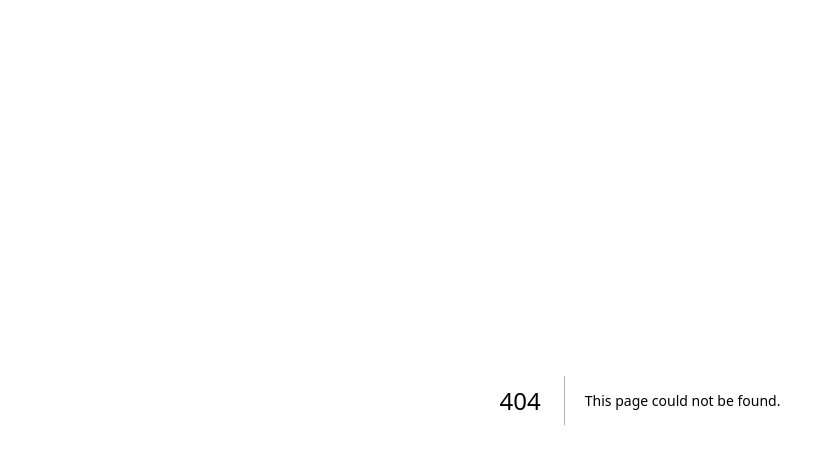
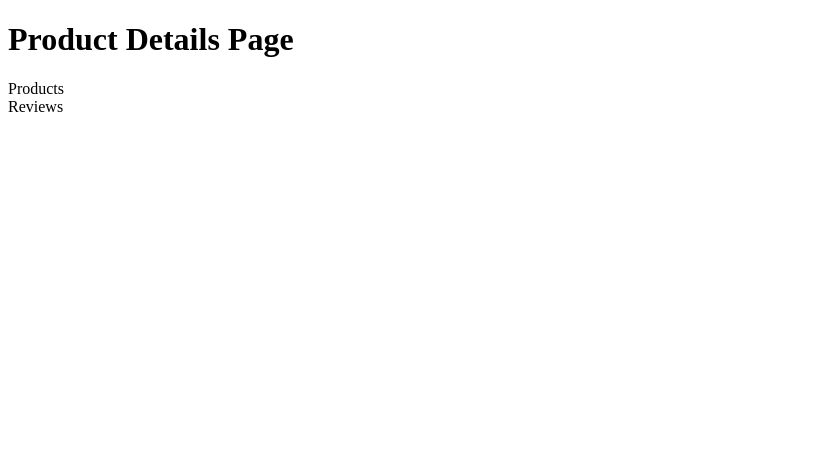
Before and after one commit to Shahrukh-elRed/next-js-14-course, a Next.js app: page /product-details in a window 1280 px wide. Before the commit this address had no page. Shown: the top 464 px of the page, without its empty margins (0-835 px from the left). Built offline with nearby package versions, Linux system fonts and the light colour scheme.

Commit message:
streaming

```diff
--- /dev/null
+++ b/src/app/product-details/page.jsx
@@ -0,0 +1,19 @@
+import Products from "@/components/products"
+import Reviews from "@/components/reviews"
+import { Suspense } from "react"
+
+const ProductDetailsPage = () => {
+  return (
+    <>
+        <h1>Product Details Page</h1>
+        <Suspense fallback={<p>Loading product details...</p>}>
+            <Products />
+        </Suspense>
+        <Suspense fallback={<p>Loading reviews...</p>}>
+            <Reviews />
+        </Suspense>
+    </>
+  )
+}
+
+export default ProductDetailsPage
--- /dev/null
+++ b/src/components/products.jsx
@@ -0,0 +1,9 @@
+const Products = async () => {
+    await new Promise((resolve) => setTimeout(resolve, 4000));
+
+    return (
+        <div>Products</div>
+    )
+}
+
+export default Products
--- /dev/null
+++ b/src/components/reviews.jsx
@@ -0,0 +1,9 @@
+const Reviews = async () => {
+    await new Promise((resolve) => setTimeout(resolve, 4000));
+
+    return (
+        <div>Reviews</div>
+    )
+}
+
+export default Reviews
```
